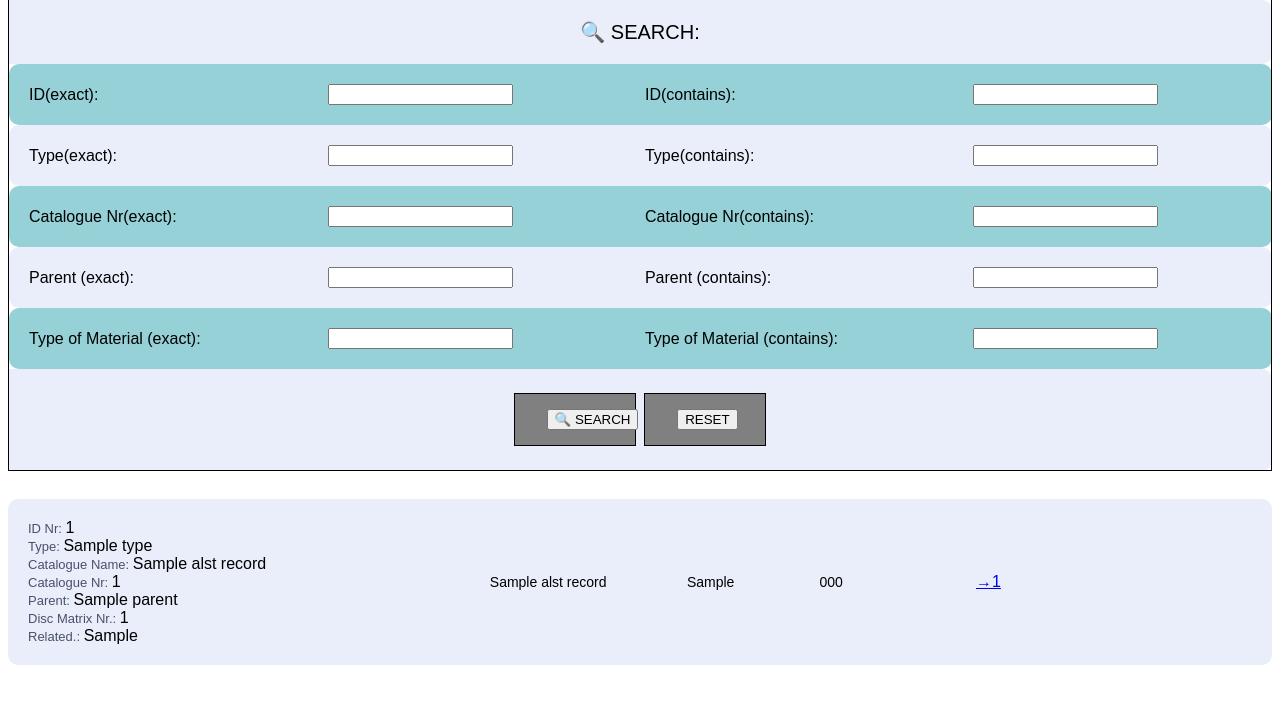
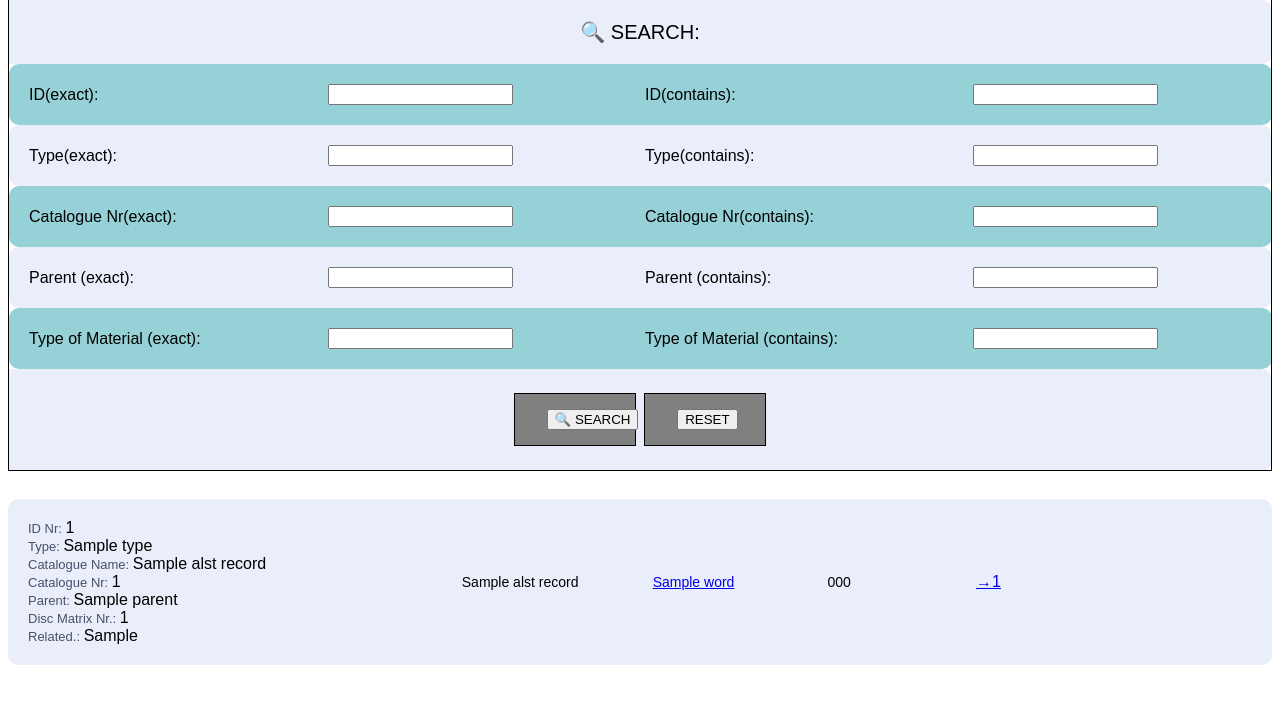
Before and after one commit to UoEMainLibrary/school_of_scottish_studies_archive, a Django app: template sssa_app/templates/index.html in a window 1280 px wide. Shown: the part 75-779 px from the top of the page. Run offline with Django 4.2, Linux system fonts and the light colour scheme; the template is opened without the code that fills it: most values are stand-ins (such as "Sample title", 1, 10 or a date in 2020); form fields are guessed from the names that the template uses.

Commit message:
final push. Links in type_of_material are not linked yet

```diff
--- a/sssa_app/templates/index.html
+++ b/sssa_app/templates/index.html
@@ -121,7 +121,11 @@
             </td>
 
             <td style="vertical-align: middle; text-align: center; font-size:14px ">{{alst_record.title}}</td>
-            <td style="vertical-align: middle; text-align: left; font-size:14px ">{{alst_record.type_of_material}}</td>
+            <td style="vertical-align: middle; text-align: left; font-size:14px ">
+                {% for word in alst_record.extract_word_matereial %}
+                <a href="{{ word }}" target="_blank">{{ word }}</a>
+                {% endfor %}
+            </td>
             <td style="vertical-align: middle; text-align: left; font-size:14px ">{{alst_record.catalogue_number_copy}}</td>
             <td>
             <td width="25%" style="color: #00f7ff; text-decoration: none;"><a href="{% url 'alst_details_record' alst_record.id %}">
```
